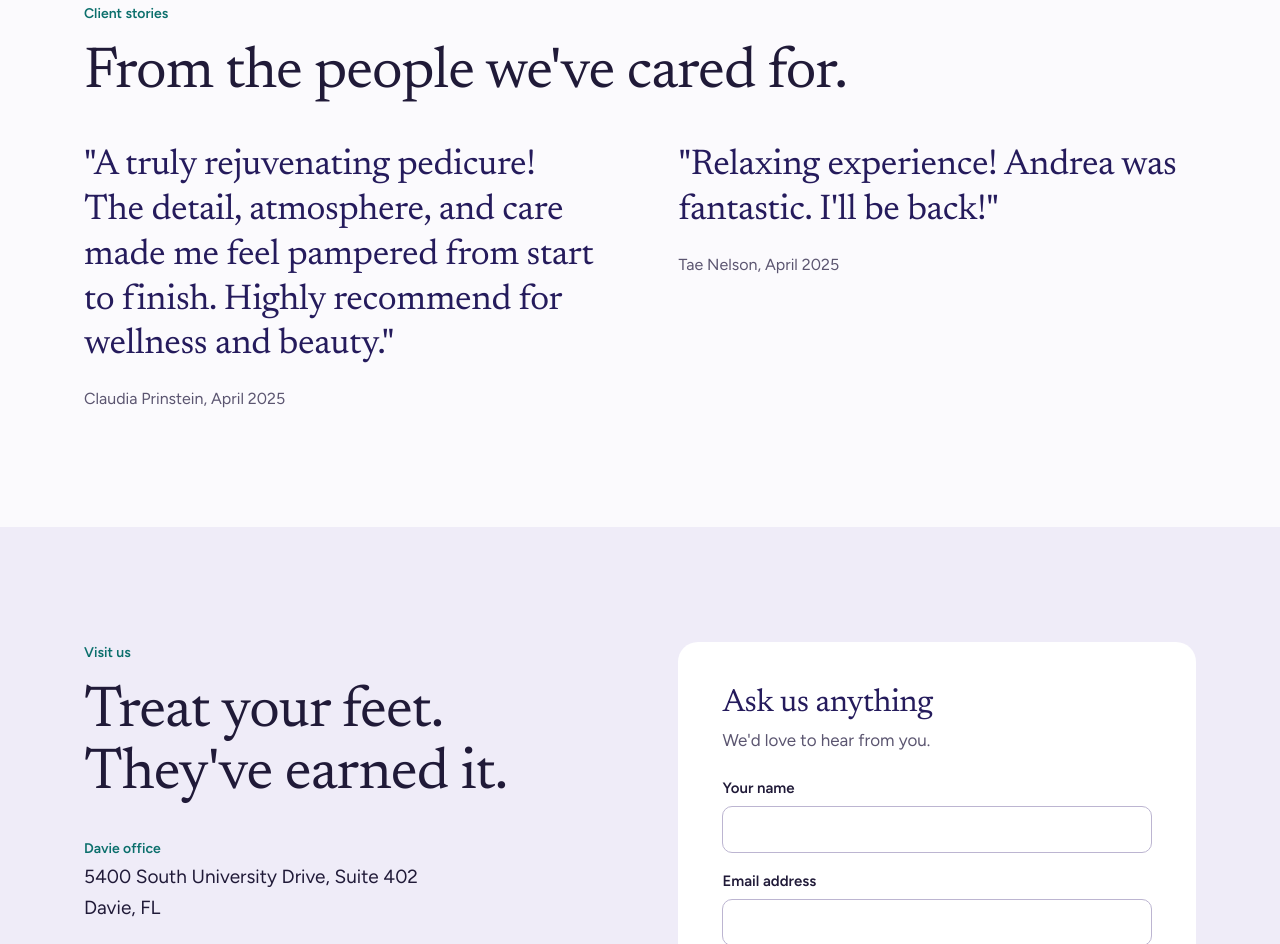
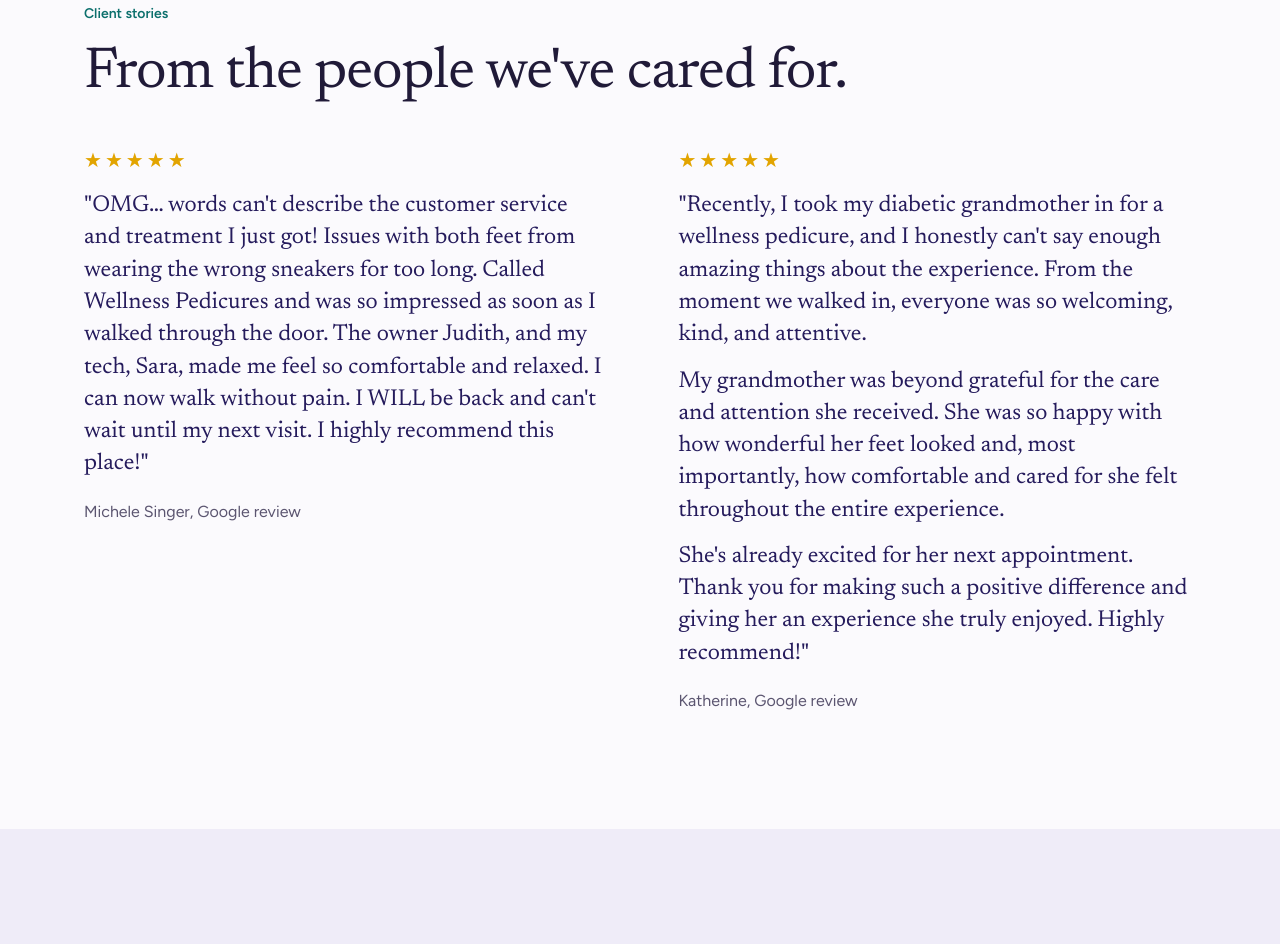
Before and after one commit to Clearpathpages/wellness-pedicure-revised, a plain HTML site: page index.html in a window 1280 px wide. Shown: the part 5734-6678 px from the top of the page. Drawn offline with Linux system fonts and the light colour scheme.

Commit message:
Replace reviews with Michele Singer and Katherine Google reviews
Co-Authored-By: Claude Opus 5.5 <noreply@anthropic.com>
Claude-Session: https://claude.ai/code/session_016pTyhtRBKA5KjS9dEiRG9e

```diff
--- a/index.html
+++ b/index.html
@@ -124,7 +124,9 @@ dialog img{width:100%;max-height:74vh;object-fit:contain;background:var(--ink)}
 
 .quotes{display:grid;grid-template-columns:1fr 1fr;gap:clamp(32px,6vw,80px);margin-top:40px}
 blockquote{margin:0}
-blockquote p{font:400 clamp(25px,2.8vw,36px)/1.25 var(--serif);color:var(--plum-deep);letter-spacing:-.01em}
+blockquote p{font:400 clamp(20px,1.8vw,24px)/1.4 var(--serif);color:var(--plum-deep)}
+blockquote p+p{margin-top:14px}
+.stars{display:block;margin-bottom:14px;color:#e2a400;font-size:20px;letter-spacing:3px}
 blockquote footer{margin-top:18px;font-size:16px;color:var(--muted)}
 
 .visit{background:var(--lilac)}
@@ -328,8 +330,8 @@ textarea{min-height:120px;resize:vertical}
       <p class="eyebrow">Client stories</p>
       <h2>From the people we've cared for.</h2>
       <div class="quotes">
-        <blockquote><p>"A truly rejuvenating pedicure! The detail, atmosphere, and care made me feel pampered from start to finish. Highly recommend for wellness and beauty."</p><footer>Claudia Prinstein, April 2025</footer></blockquote>
-        <blockquote><p>"Relaxing experience! Andrea was fantastic. I'll be back!"</p><footer>Tae Nelson, April 2025</footer></blockquote>
+        <blockquote><span class="stars" role="img" aria-label="5 out of 5 stars">★★★★★</span><p>"OMG… words can't describe the customer service and treatment I just got! Issues with both feet from wearing the wrong sneakers for too long. Called Wellness Pedicures and was so impressed as soon as I walked through the door. The owner Judith, and my tech, Sara, made me feel so comfortable and relaxed. I can now walk without pain. I WILL be back and can't wait until my next visit. I highly recommend this place!"</p><footer>Michele Singer, Google review</footer></blockquote>
+        <blockquote><span class="stars" role="img" aria-label="5 out of 5 stars">★★★★★</span><p>"Recently, I took my diabetic grandmother in for a wellness pedicure, and I honestly can't say enough amazing things about the experience. From the moment we walked in, everyone was so welcoming, kind, and attentive.</p><p>My grandmother was beyond grateful for the care and attention she received. She was so happy with how wonderful her feet looked and, most importantly, how comfortable and cared for she felt throughout the entire experience.</p><p>She's already excited for her next appointment. Thank you for making such a positive difference and giving her an experience she truly enjoyed. Highly recommend!"</p><footer>Katherine, Google review</footer></blockquote>
       </div>
     </div>
   </section>
```
